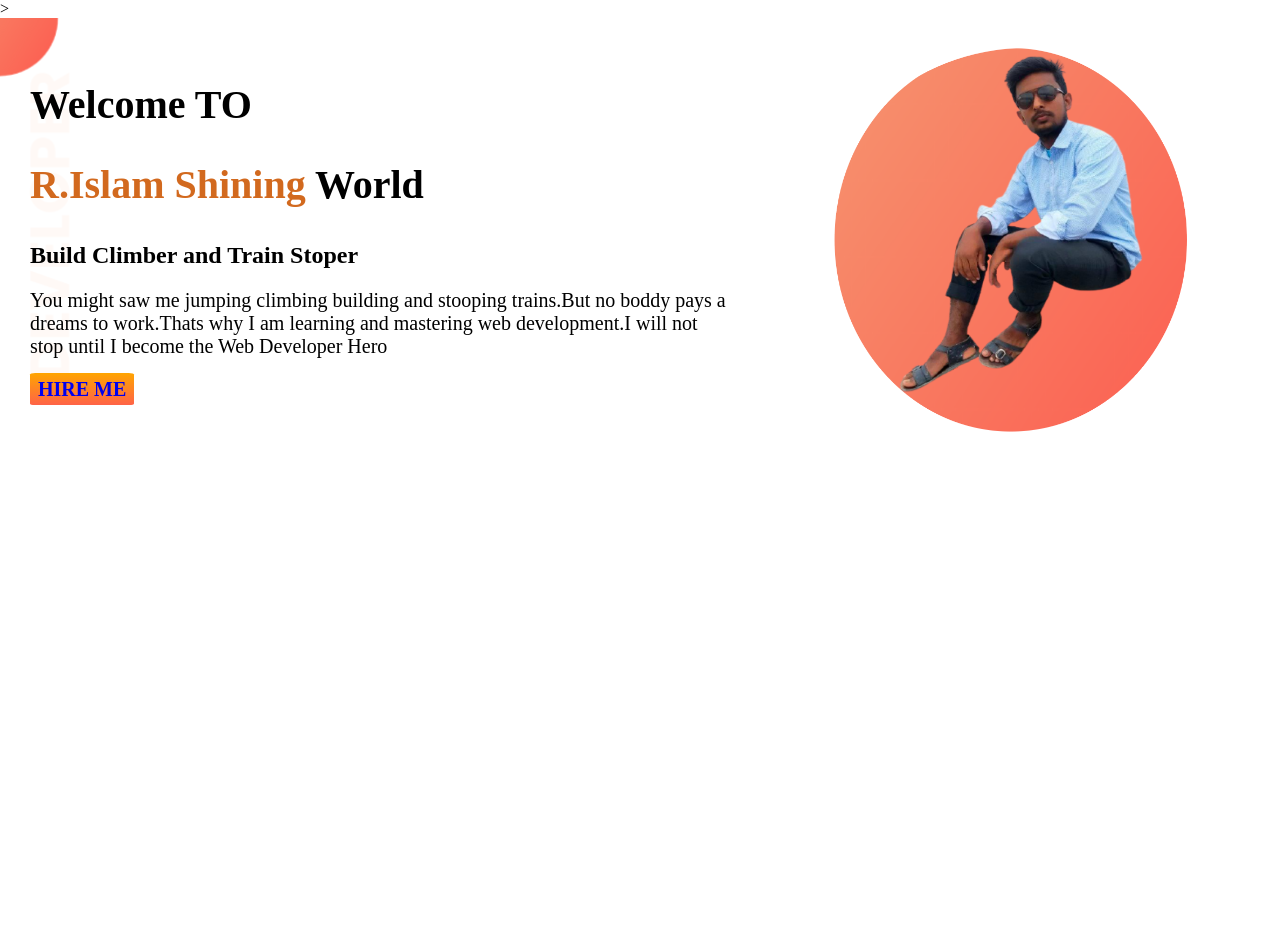
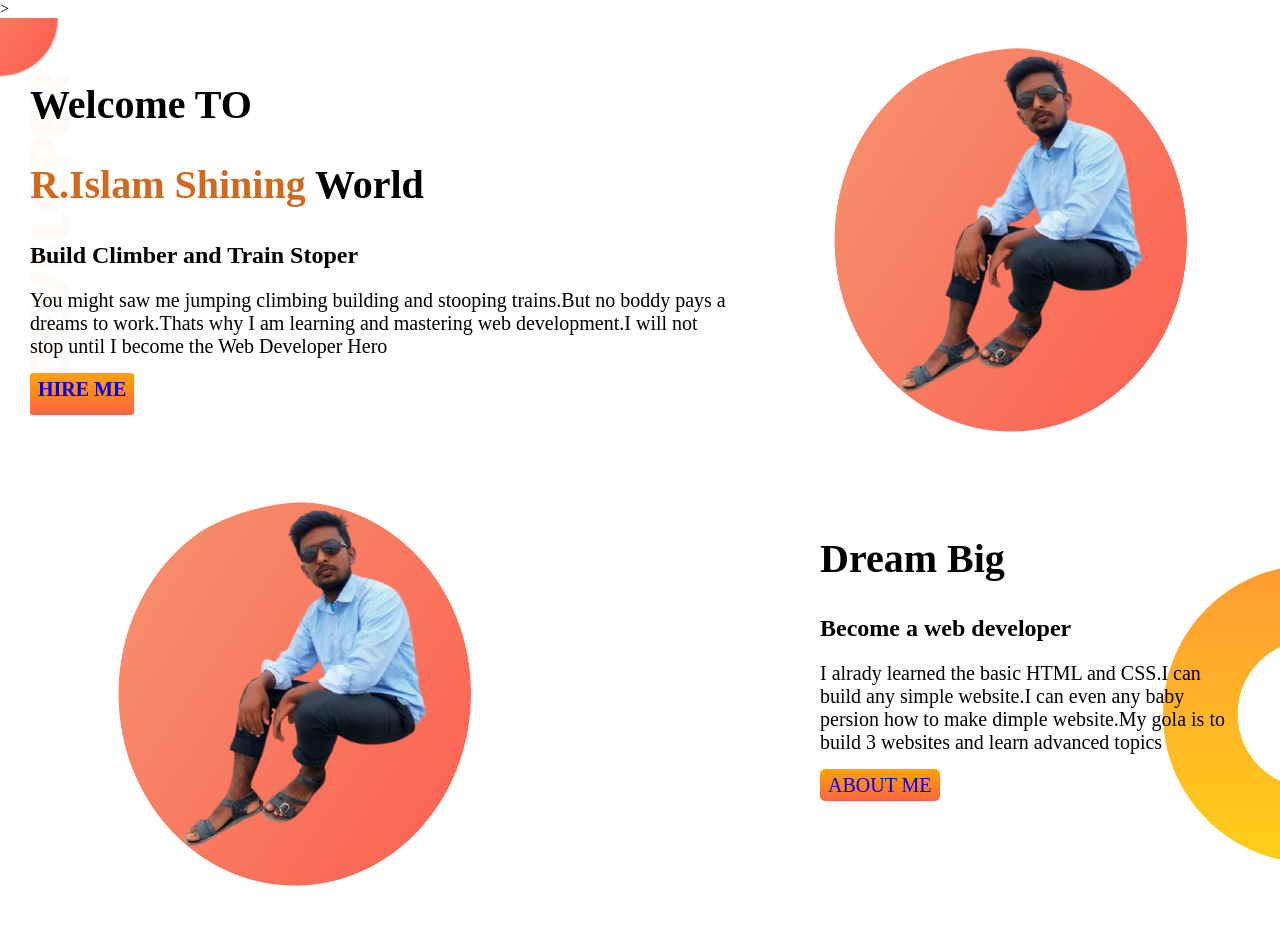
Before and after one commit to rabiul100/first-web, a plain HTML site: page index.html in a window 1280 px wide. Before the commit the page ends 800 px from the top, so only its background shows below. Drawn offline with Linux system fonts and the light colour scheme; a web font is replaced by a local one.

Commit message:
added big drim

```diff
--- a/index.html
+++ b/index.html
@@ -35,5 +35,24 @@
 
 
     </section>
+    <!--section1 end-->
+
+    <section class="section2">
+        <!--section2 start-->
+        <div class="left-div-sec2">
+            <img src="images/pic.png" alt="">
+
+        </div>
+        <div class="right-div2">
+            <h1>Dream Big</h1>
+            <h2>Become a web developer</h2>
+            <p>I alrady learned the basic HTML and CSS.I can build any simple website.I can even any baby persion how to make dimple website.My gola is to build 3 websites and learn advanced topics</p>
+
+            <a class="ankor2" href="https://rabiul100.github.io/my-1st-cv/cv.html" target="blank">ABOUT ME</a>
+
+        </div>
+    </section>
+
+
 </body>
 </html>
--- a/style.css
+++ b/style.css
@@ -40,4 +40,30 @@ img{
     border-radius: 5%;
     padding: 5px 8px;
     text-decoration: none;
+    padding-bottom: 15px;
 }
+
+
+.section2{
+    display: flex;
+    background-image:url(images/dream-bg.png) ;
+    background-repeat: no-repeat;
+    background-position: right;
+}
+.left-div-sec2{
+    width: 50%;
+    padding-left:70px;
+
+}
+.right-div2{
+    width: 50%;
+    padding-left: 300px;
+    padding-right: 50px;
+}
+.ankor2{
+    font-size: 20px;
+    background-image: linear-gradient(orange,tomato);
+    padding: 5px 8px;
+    text-decoration: none;
+    border-radius: 5px;
+}
```
